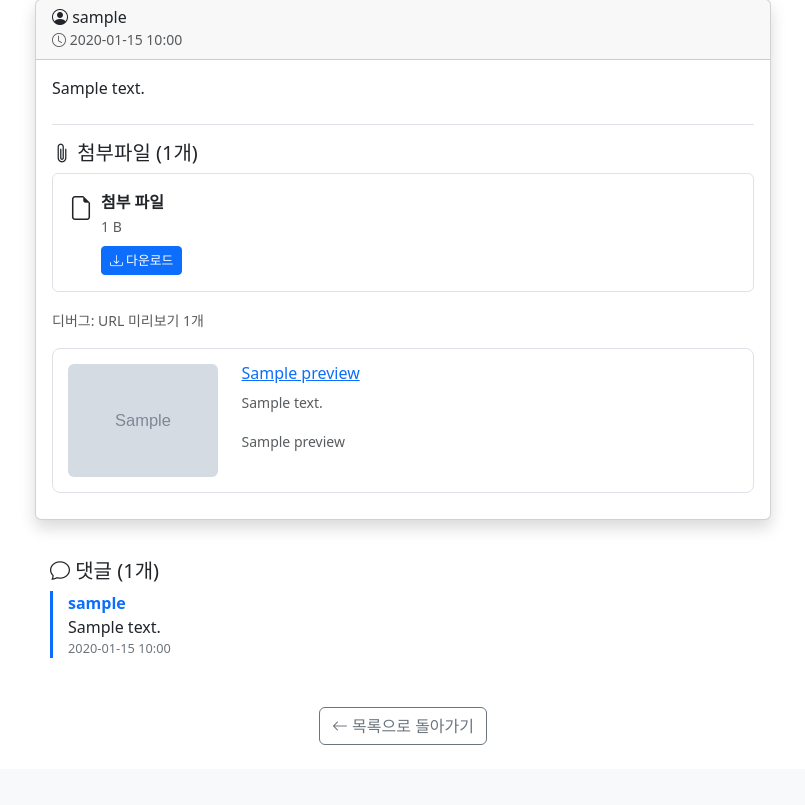
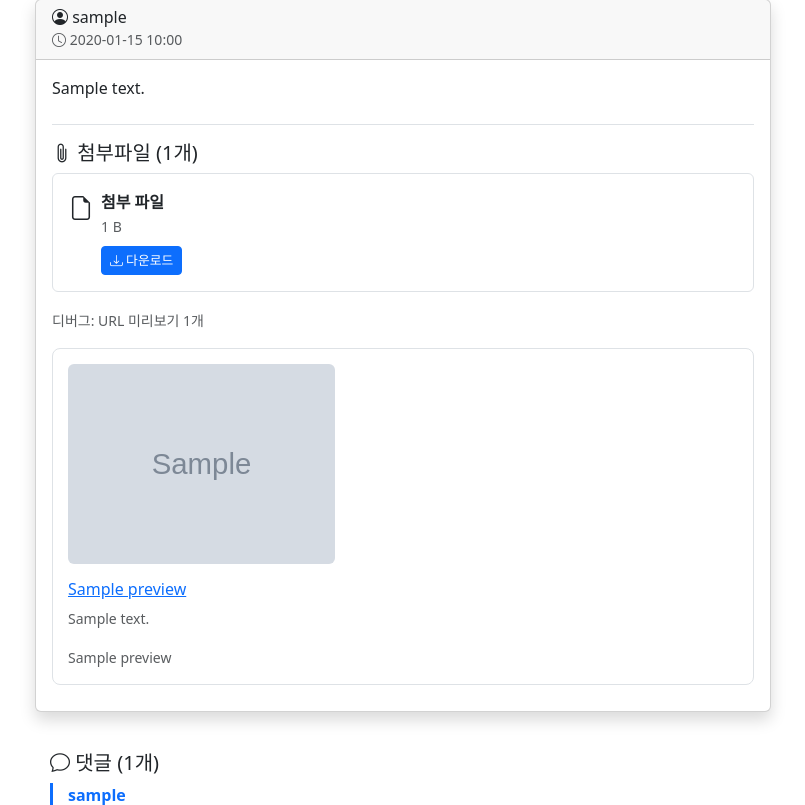
Before and after one commit to YuHyungmin1226/management, a Flask app: template templates/view_post.html in a window 1280 px wide. Shown: the part 81-886 px from the top of the page, without its empty margins (237-1042 px from the left). Before the commit the page ends 826 px from the top, so only its background shows below. Run offline with Flask 3, Linux system fonts and the light colour scheme; tables that the repository leaves empty hold one stand-in row (values such as "Sample post"); the template is opened without the code that fills it: values that come from a table or form of the project are taken from there, most other values are stand-ins (such as "Sample title", 1, 10 or a date in 2020); grey boxes marked "Sample" are stand-in pictures.

Commit message:
URL 미리보기 레이아웃을 1열 1행으로 수정 - 모든 첨부파일과 미리보기가 세로로 나열되도록 변경

```diff
--- a/templates/view_post.html
+++ b/templates/view_post.html
@@ -155,21 +155,17 @@
                             </div>
                         {% else %}
                             <div class="url-preview">
-                                <div class="row">
                                 {% if preview.image_url %}
-                                    <div class="col-md-3">
-                                        <img src="{{ preview.image_url }}" class="img-fluid rounded" alt="{{ preview.title }}">
+                                <div class="mb-3">
+                                    <img src="{{ preview.image_url }}" class="img-fluid rounded" alt="{{ preview.title }}" style="max-width: 300px; max-height: 200px; object-fit: cover;">
                                 </div>
-                                    <div class="col-md-9">
-                                    {% else %}
-                                    <div class="col-12">
                                 {% endif %}
+                                <div>
                                     <h6><a href="{{ preview.url }}" target="_blank">{{ preview.title }}</a></h6>
                                     {% if preview.description %}
                                         <p class="text-muted small">{{ preview.description }}</p>
                                     {% endif %}
                                     <small class="text-muted">{{ preview.site_name }}</small>
-                                    </div>
                                 </div>
                             </div>
                         {% endif %}
```
Lines whose indentation alone changed are shown as unchanged.
